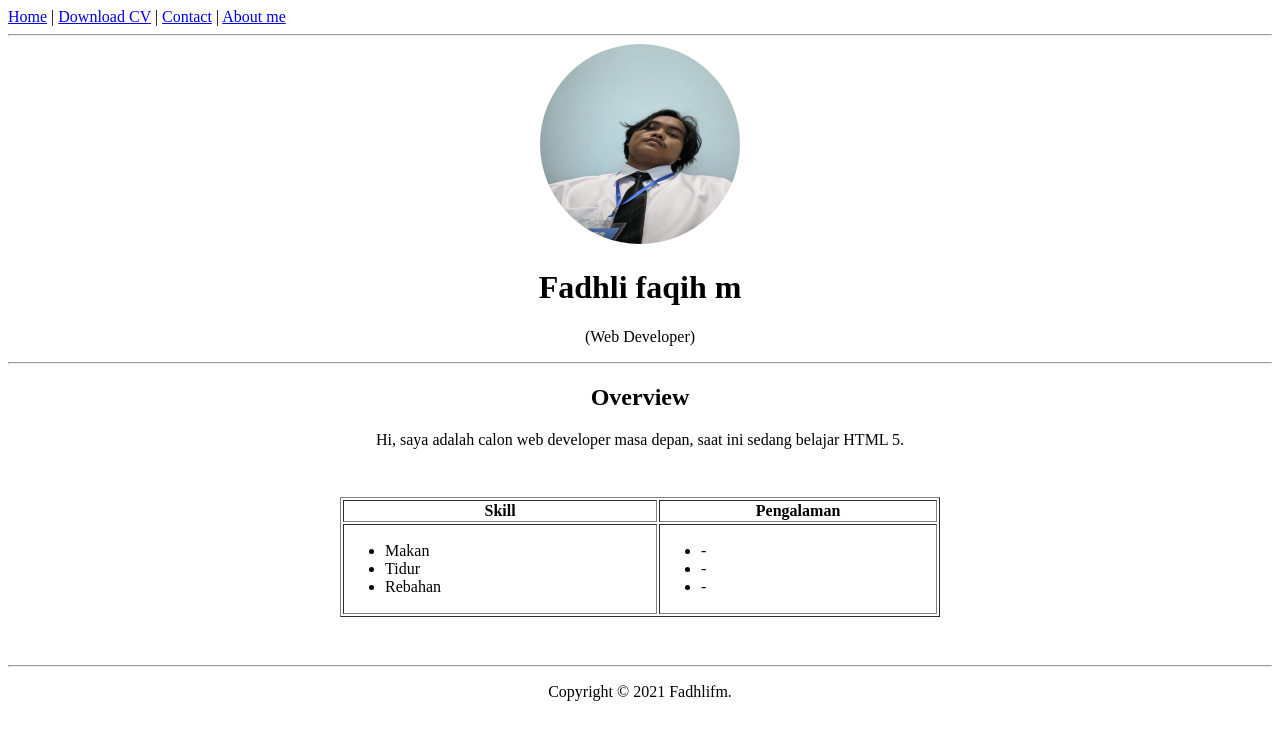
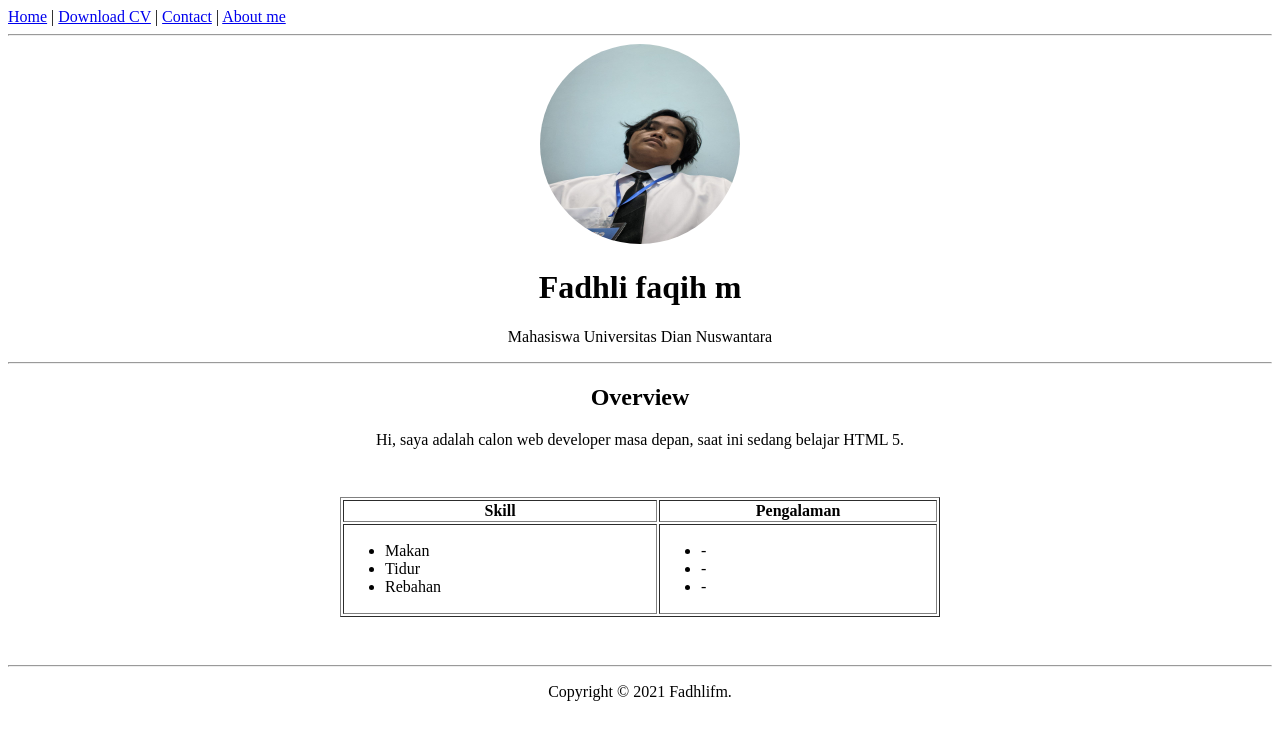
Before and after one commit to Fadhli-faqih-m/Pem-web2021, a plain HTML site: page minggu 6/websiteku/index.html in a window 1280 px wide. Drawn offline with Linux system fonts and the light colour scheme.

Commit message:
Update index.html

```diff
--- a/minggu 6/websiteku/index.html
+++ b/minggu 6/websiteku/index.html
@@ -14,7 +14,7 @@
     <header style="text-align: center;">
         <img src="fadhlifm.jpeg" width="200" height="200" style="border-radius: 50%;"/>
         <h1>Fadhli faqih m</h1>
-        <p>(Web Developer)</p>
+        <p>Mahasiswa Universitas Dian Nuswantara</p>
     </header>
  <hr/>
     <article style="text-align: center;">
```
